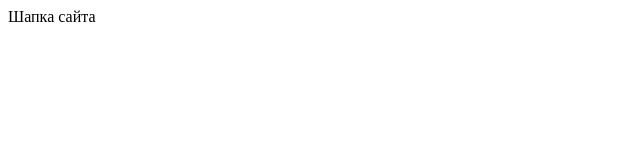
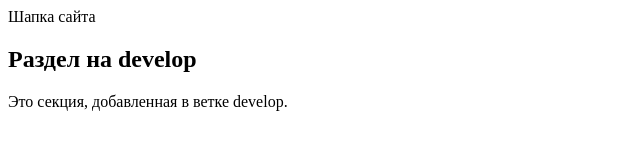
Before and after one commit to MartiMellow13/KR_Mironov, a plain HTML site: page index.html in a window 1280 px wide. Shown: the whole page, without its empty margins (0-640 px from the left). Drawn offline with Linux system fonts and the light colour scheme.

Commit message:
Новая секция

```diff
--- a/index.html
+++ b/index.html
@@ -8,3 +8,7 @@
     <header>Шапка сайта</header>
 </body>
 </html>
+    <section>
+        <h2>Раздел на develop</h2>
+        <p>Это секция, добавленная в ветке develop.</p>
+    </section>
```
